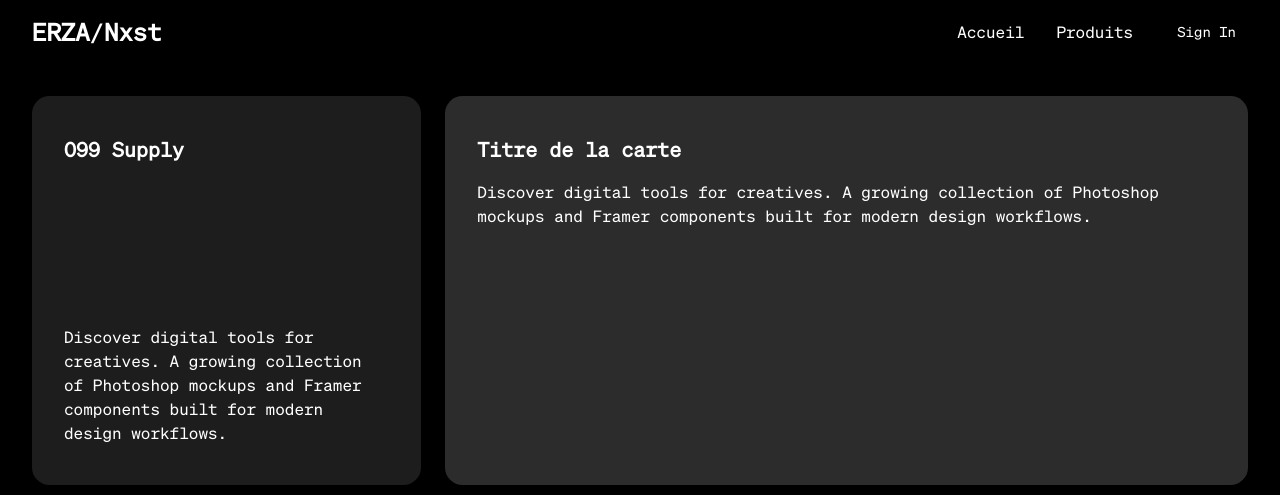
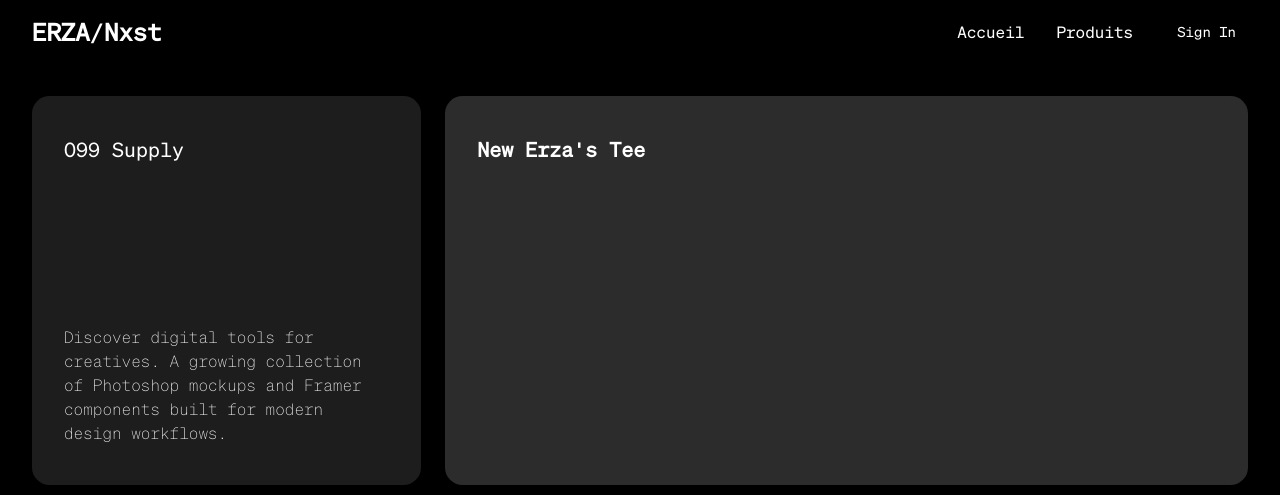
Before and after one commit to By-Kvn/saas-e-commerce, a Next.js app in the folder apps/web/: page / in a window 1280 px wide. Shown: the top 495 px of the page. Built offline with nearby package versions, Linux system fonts and the light colour scheme; no server answers.

Commit message:
feat($): NEW FONT

```diff
--- a/apps/web/src/app/page.tsx
+++ b/apps/web/src/app/page.tsx
@@ -109,8 +109,8 @@ export default function HomePage() {
       <section className="text-white grid grid-cols-6 m-8 gap-6">
       <div className="card aspect-1/1 flex col-span-2 px-4 sm:px-6 lg:px-8 py-10 bg-[#1d1d1d] rounded-clamp">
       <div className='card_content flex just-betwee grow flex-col relative'>
-        <h2 className='text-xl font-bold text-white'>099 Supply</h2>
-        <div className='card_description mt-auto'>
+        <h2 className='text-xl text-white'>099 Supply</h2>
+        <div className='card_description font-light mt-auto'>
           <p>Discover digital tools for creatives. A growing collection of Photoshop mockups and Framer components built for modern design workflows.</p>
         </div>
         <div className='card_media absolute'>
@@ -120,10 +120,10 @@ export default function HomePage() {
 
       <div className="card h-full col-span-4 px-4 sm:px-6 lg:px-8 py-10 bg-[#2c2c2c] rounded-clamp">
       <div className='card_content flex  grow flex-col relative'>
-        <h2 className='text-xl font-bold text-white mb-4'>Titre de la carte</h2>
-        <div className='card_description mt-auto'>
+        <h2 className='text-xl font-bold text-white mb-4'>New Erza's Tee</h2>
+        {/* <div className='card_description mt-auto font-sohne font-extralight'>
           <p>Discover digital tools for creatives. A growing collection of Photoshop mockups and Framer components built for modern design workflows.</p>
-        </div>
+        </div> */}
         <div className='card_media absolute'>
         </div>
       </div>
--- a/apps/web/src/styles/fonts.css
+++ b/apps/web/src/styles/fonts.css
@@ -7,13 +7,11 @@
   font-display: swap; /* Améliore les performances de chargement */
 }
 
-/* Si tu as d'autres variantes de TestSöhneMono, ajoute-les ici */
-/* Exemple pour bold :
+/* TestSöhneMono ExtraLight */
 @font-face {
   font-family: 'TestSöhneMono';
-  src: url('/fonts/TestSöhneMono-Bold.otf') format('opentype');
-  font-weight: bold;
+  src: url('/fonts/TestSöhneMono-Extraleicht.otf') format('opentype');
+  font-weight: 200; /* ExtraLight weight */
   font-style: normal;
   font-display: swap;
 }
-*/
--- a/apps/web/tailwind.config.js
+++ b/apps/web/tailwind.config.js
@@ -12,6 +12,10 @@ module.exports = {
         'sans': ['TestSöhneMono', 'ui-sans-serif', 'system-ui', 'sans-serif'],
         'sohne': ['TestSöhneMono', 'monospace'],
       },
+      fontWeight: {
+        'extralight': '200',
+        'normal': '400',
+      },
     },
   },
   plugins: [],
```
Also changed, not shown: apps/web/public/fonts/TestSöhneMono-Extraleicht.otf (added).
